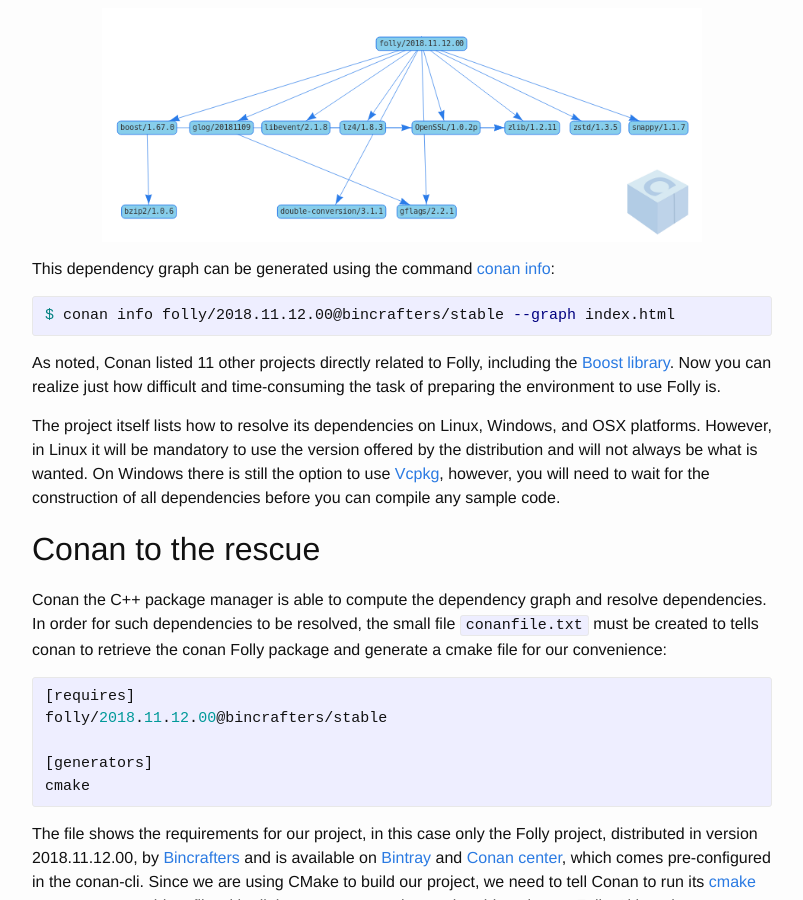
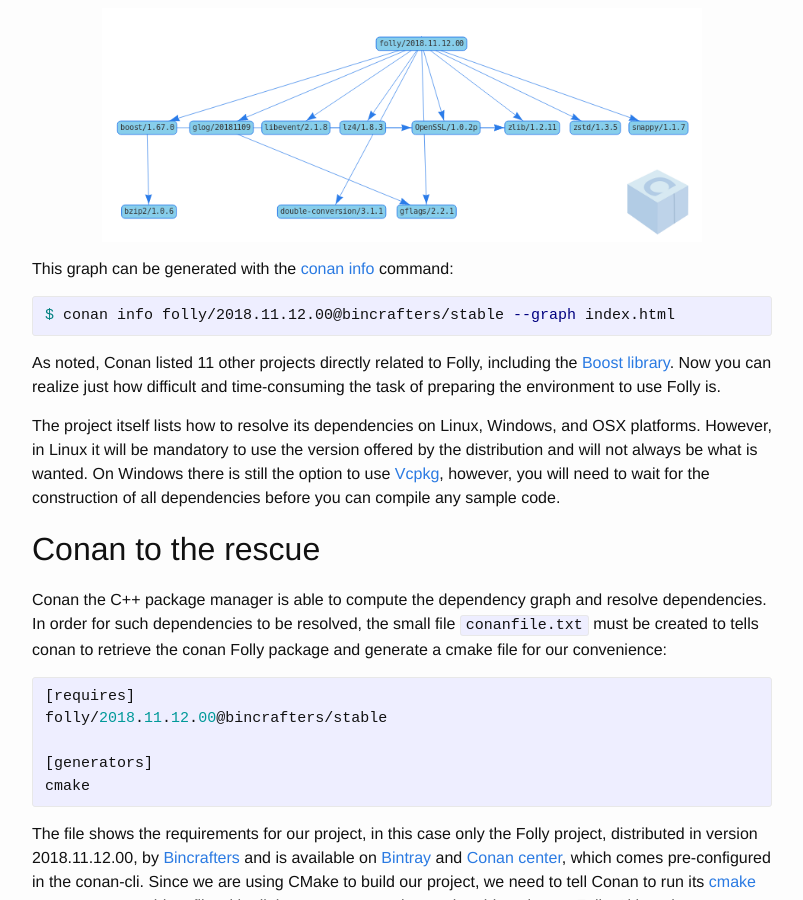
Before and after one commit to conan-io/conan-io.github.io, a Jekyll site: the page built from _posts/2018-11-19-Using-Facebook-Folly-with-Conan.markdown, in a window 1280 px wide and 900 px high, scrolled down 2657 px. Shown: the whole window, without its empty margins (238-1041 px from the left). Built offline with Jekyll 4.4.1, drawn with Linux system fonts in a browser that asks for light colours; comment, search, counter and statistics services are not loaded; some of the changed text lies outside the part shown.

```diff
--- a/_posts/2018-11-19-Using-Facebook-Folly-with-Conan.markdown
+++ b/_posts/2018-11-19-Using-Facebook-Folly-with-Conan.markdown
@@ -112,7 +112,7 @@ Although Folly is an excellent project for C ++ environments, it has a complex d
     width="600"  alt="Folly's dependency graph"/>
 </p>
 
-This dependency graph can be generated using the command [conan info](https://docs.conan.io/en/latest/reference/commands/consumer/info.html):
+This graph can be generated with the [conan info](https://docs.conan.io/en/latest/reference/commands/consumer/info.html) command:
 
 {% highlight bash %}
 
```
Also changed, not shown: other parts of _posts/2018-11-19-Using-Facebook-Folly-with-Conan.markdown (+3 -1 lines).
